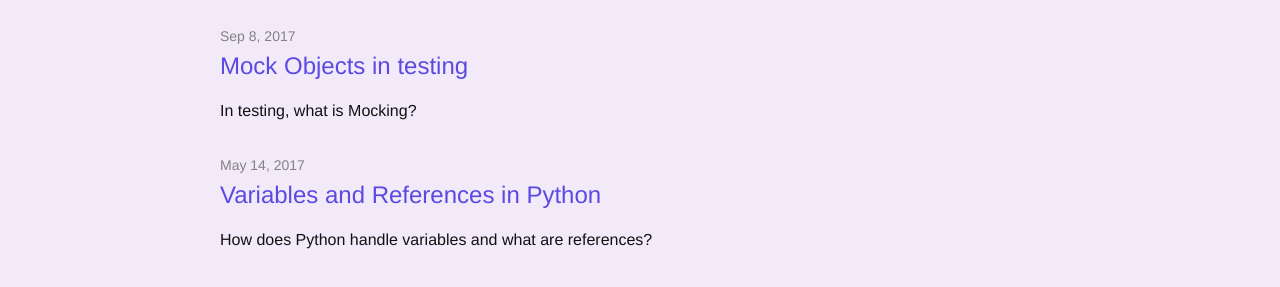
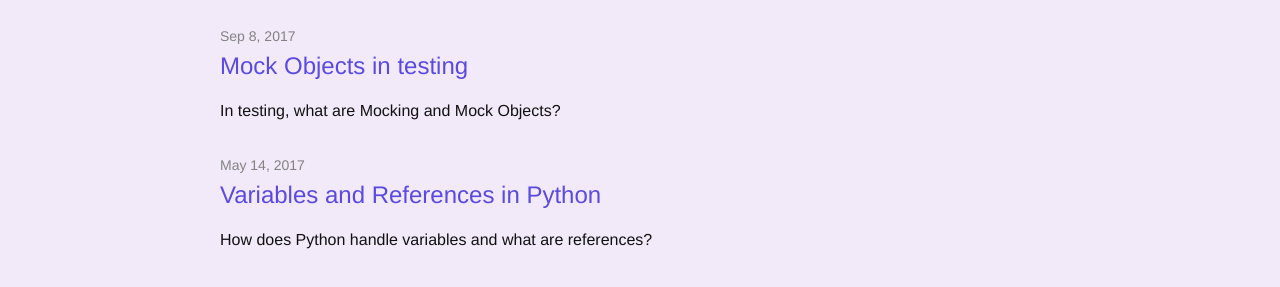
Before and after one commit to purplediane/purplediane.github.io, a Jekyll site: the page built from index.html, in a window 1280 px wide. Shown: the part 135-422 px from the top of the page. Built offline with Jekyll 4.4.1, drawn with Linux system fonts in a browser that asks for light colours.

Commit message:
Improve excerpt for mocking

```diff
--- a/_posts/2017-09-08-mocking-in-testing.md
+++ b/_posts/2017-09-08-mocking-in-testing.md
@@ -3,7 +3,7 @@
 title:  "Mock Objects in testing"
 date:   2017-09-08 12:01:01
 categories: python
-excerpt: "In testing, what is Mocking?"
+excerpt: "In testing, what are Mocking and Mock Objects?"
 ---
 
 What is *mocking* in testing? Mock objects are simulated objects that mimic the behavior of real objects in controlled ways. During testing, the mock objects are used to replace dependencies (other APIs or interfaces) that cannot be controlled under normal testing conditions, or would be too resource-heavy for reasonable testing purposes.
```
